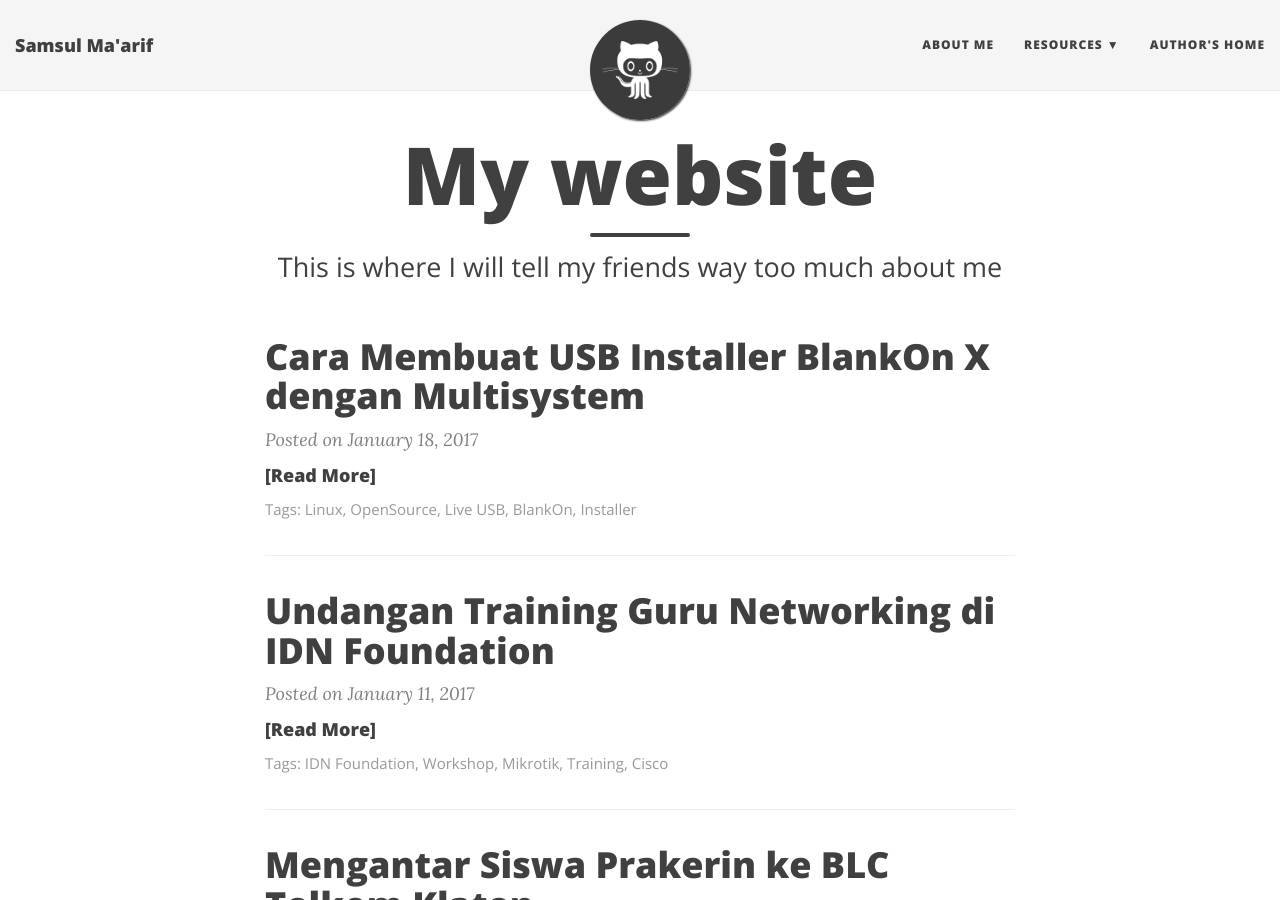
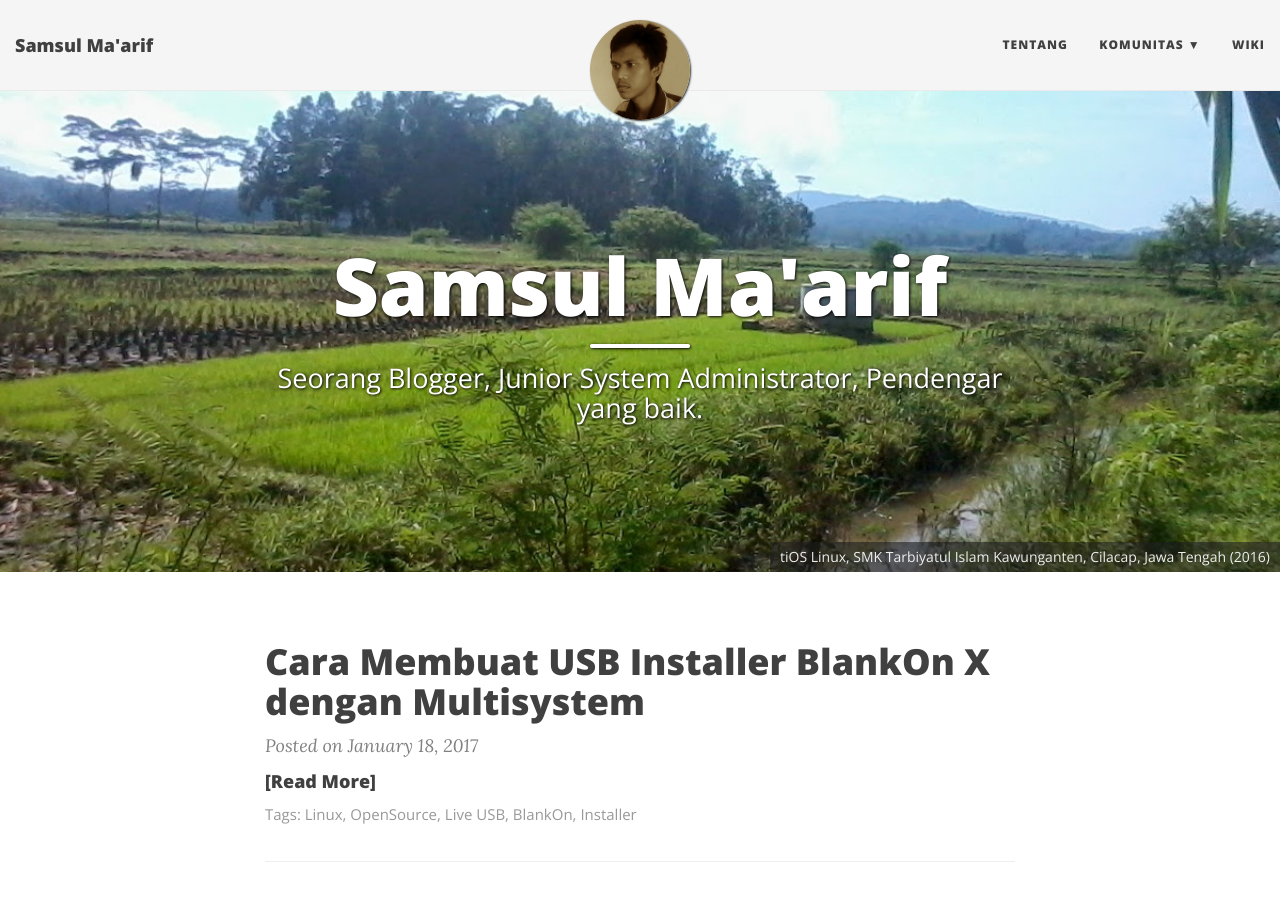
Before and after one commit to samsulmaarif/blog, a Jekyll site: the page built from index.html, in a window 1280 px wide and 900 px high. Built offline with Jekyll 4.4.1, drawn with Linux system fonts in a browser that asks for light colours; nearby versions of some CDN libraries; the list of posts is cut into pages by our own code.

Commit message:
add CNAME, avatar icon,
and front page image

Signed-off-by: Samsul Ma'arif <hay@samsul.web.id>

```diff
--- /dev/null
+++ b/CNAME
@@ -0,0 +1 @@
+blog.samsul.web.id
--- a/_config.yml
+++ b/_config.yml
@@ -3,21 +3,20 @@
 title: Samsul Ma'arif
 locale: id_ID
 description: Catatan kecil pengguna Linux.
-logo: site-logo.png
 search: true
 timezone: Asia/Jakarta
-url: http://www.samsul.web.id/blog
+url: http://blog.samsul.web.id
 
 # --- Navigation bar options --- #
 
 # List of links in the navigation bar
 navbar-links:
-  About Me: "aboutme"
-  Resources:
-    - Beautiful Jekyll: "http://deanattali.com/beautiful-jekyll/"
-    - Learn markdown: "http://www.markdowntutorial.com/"
-    - GitHub Pages: "https://pages.github.com/"
-  Author's home: "http://deanattali.com"
+  Tentang: "http://www.samsul.web.id"
+  Komunitas:
+    - PenaDesa: "http://penadesa.or.id/"
+    - MigrasiLinux: "http://www.migrasilinux.or.id/"
+    - Daunsalam: "http://daunsalam.samsul.web.id/"
+  Wiki: "http://wiki.samsul.web.id"
 
 # Image to show in the navigation bar - image must be a square (width = height)
 # Remove this parameter if you don't want an image in the navbar
--- a/index.html
+++ b/index.html
@@ -1,7 +1,17 @@
 ---
 layout: page
-title: My website
-subtitle: This is where I will tell my friends way too much about me
+title: Samsul Ma'arif
+subtitle: Seorang Blogger, Junior System Administrator, Pendengar yang baik.
+meta-title: "Samsul Ma'arif - Catatan kecil pengguna Linux"
+meta-description: "Seorang blogger, sysadmin, web developer, web master, serta pendengar yang baik. Anak pertama dari ketujuh bersaudara yang menggandrungi teknologi sejak Madrasah Tsanawiyah (2002)."
+bigimg:
+  - "/img/2014-05-01-16.43.11.jpg" : "Muktisari, Cilacap, Jawa Tengah (2014)"
+  - "/img/2014-04-29-08.58.56.jpg" : "Muktisari, Cilacap, Jawa Tengah (2014)"
+  - "/img/workshop-penadesa-1.jpg" : "Workshop PenaDesa, Banyumas, Jawa Tengah (2014)"
+  - "/img/festival-kopi_20150517_123405.jpg" : "Festival Kopi, Jawa Barat (2015)"
+  - "/img/tiOS-Linux_20160429_101259.jpg" : "tiOS Linux, SMK Tarbiyatul Islam Kawunganten, Cilacap, Jawa Tengah (2016)"
+  - "/img/workshop-server-website-desa.jpg" : "Workshop Server Desa, Banyumas, Jawa Tengah, (27 Mei 2015)"
+  - "/img/festival-destika-2015.jpg" : "Festival Destika 2015, Belitung Timur, (2015)"
 use-site-title: true
 ---
 
```
Also changed, not shown: img/2014-04-29-08.58.56.jpg (added), img/2014-05-01-16.43.11.jpg (added), img/avatar-icon.png, img/festival-destika-2015.jpg (added), img/festival-kopi_20150517_123405.jpg (added), img/tiOS-Linux_20160429_101259.jpg (added), img/workshop-penadesa-1.jpg (added), img/workshop-server-website-desa.jpg (added).
